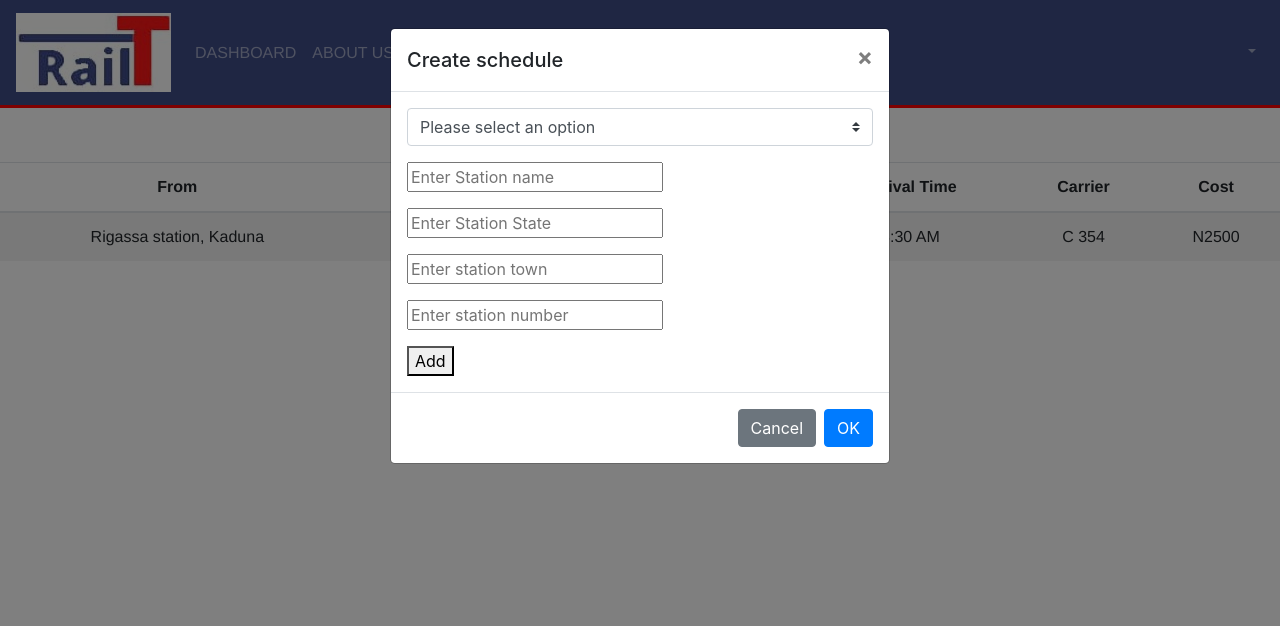
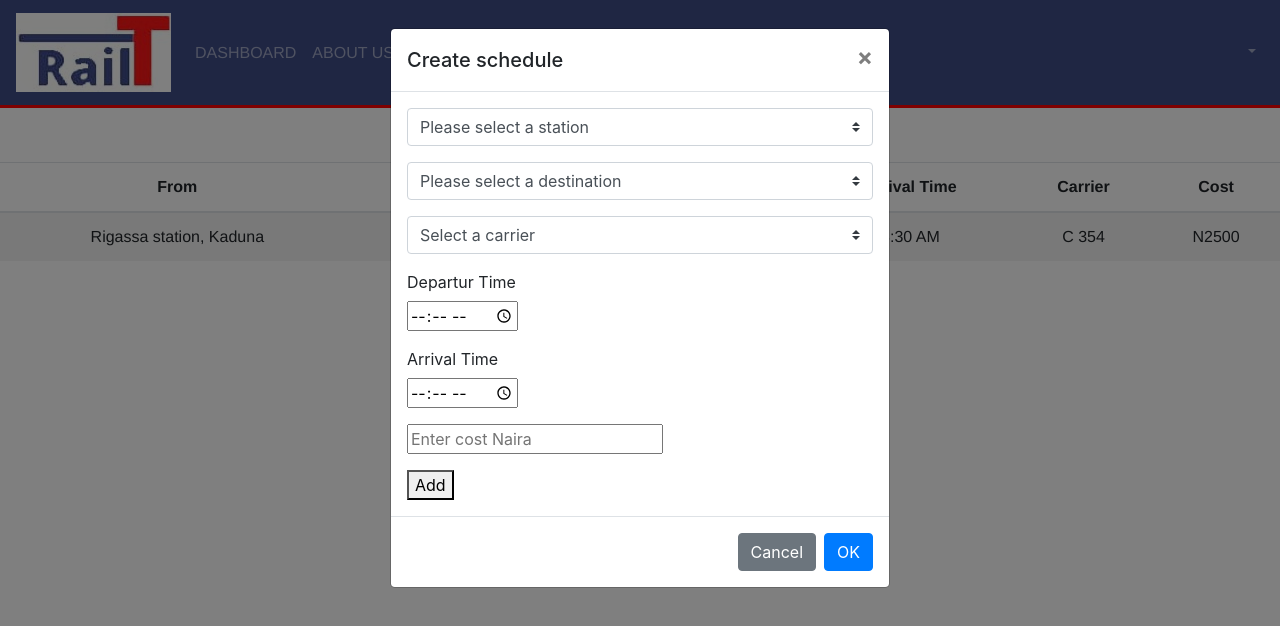
Before and after one commit to Derockypeter/Team-128-frontend, a Vue app: page /tsp/schedule in a window 1280 px wide. Both pictures are taken after a click on the button "New". Shown: the top 626 px of the page. Built offline with nearby package versions, Linux system fonts and the light colour scheme.

Commit message:
TSP components

```diff
--- a/src/components/tsp/ServiceSchedules.vue
+++ b/src/components/tsp/ServiceSchedules.vue
@@ -20,51 +20,51 @@
               <b-form-group id="input-from">
                 <b-form-select
                   v-model="selected"
-                  :options="options"
+                  :options="from"
                 ></b-form-select>
               </b-form-group>
-              <b-form-group id="input-name">
+              <b-form-group id="input-to">
+                <b-form-select
+                  v-model="selected"
+                  :options="to"
+                ></b-form-select>
+              </b-form-group>
+              <b-form-group id="input-carrier">
+                <b-form-select
+                  v-model="selected"
+                  :options="carrier"
+                ></b-form-select>
+              </b-form-group>
+              <b-form-group id="input-departurTime" label="Departur Time">
                 <input
                   class="input"
-                  id="input-name"
-                  v-model="form.name"
-                  type="text"
+                  id="input-departurTime"
+                  v-model="form.departurTime"
+                  type="time"
                   required
                   placeholder="Enter Station name"
                 />
               </b-form-group>
-              <b-form-group id="input-state">
+              <b-form-group id="input-arrivalTime" label="Arrival Time">
                 <input
                   class="input"
-                  id="input-state"
-                  v-model="form.state"
-                  type="text"
+                  id="input-arrivalTime"
+                  v-model="form.arrivalTime"
+                  type="time"
                   required
                   placeholder="Enter Station State"
                 />
               </b-form-group>
-              <b-form-group id="input-town">
+              <b-form-group id="input-cost">
                 <input
                   class="input"
-                  id="input-town"
-                  v-model="form.town"
-                  type="town"
+                  id="input-cost"
+                  v-model="form.cost"
+                  type="number"
                   required
-                  placeholder="Enter station town"
+                  placeholder="Enter cost Naira"
                 />
               </b-form-group>
-
-              <b-form-group id="input-number">
-                <input
-                  class="input"
-                  id="input-number"
-                  v-model="form.number"
-                  type="text"
-                  required
-                  placeholder="Enter station number"
-                />
-              </b-form-group>
-
               <button type="submit" class="button">Add</button>
             </b-form>
           </div>
@@ -94,12 +94,20 @@ export default {
         }
       ],
       selected: null,
-      options: [
-        { value: null, text: 'Please select an option' },
-        { value: 'a', text: 'This is First option' },
-        { value: 'b', text: 'Selected Option' },
-        { value: { C: '3PO' }, text: 'This is an option with object value' },
-        { value: 'd', text: 'This one is disabled', disabled: true }
+      from: [
+        { value: null, text: 'Please select a station' },
+        { value: 'id', text: 'Kaduna' },
+        { value: 'id', text: 'Abuja' }
+      ],
+      to: [
+        { value: null, text: 'Please select a destination' },
+        { value: 'id', text: 'Kaduna' },
+        { value: 'id', text: 'Abuja' }
+      ],
+      carrier: [
+        { value: null, text: 'Select a carrier' },
+        { value: 'id', text: 'C 354' },
+        { value: 'id', text: 'C 127' }
       ],
       form: {
         email: '',
```
